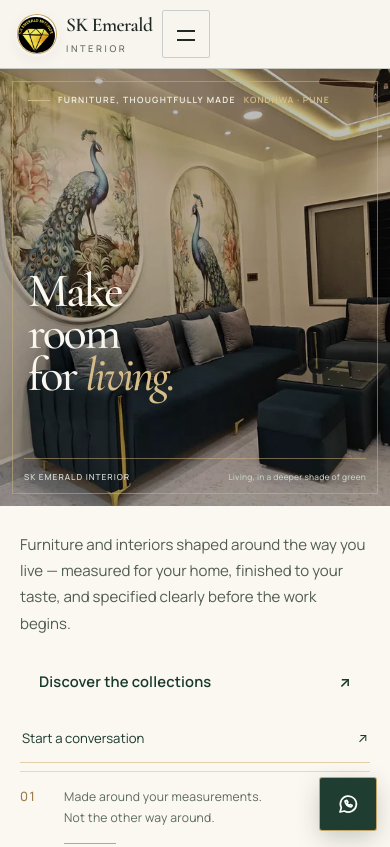
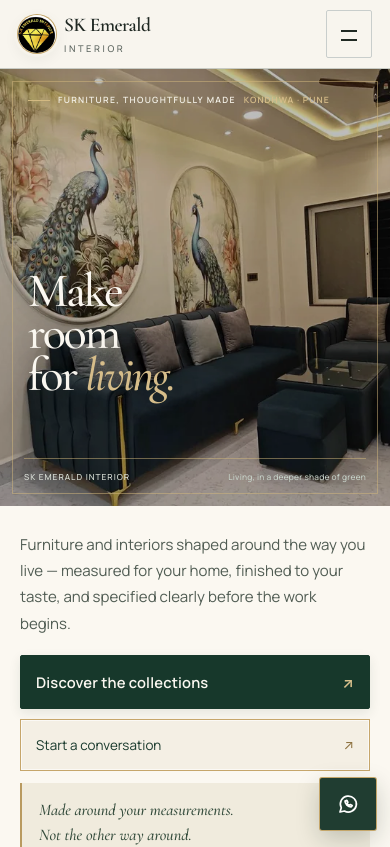
Before and after one commit to faisalahmad7/SK-emerald-landing-page, a React (Vite) app: page / in a window 390 px wide. Shown: the top 847 px of the page. Built offline with nearby package versions, Linux system fonts and the light colour scheme.

Commit message:
Polish mobile header alignment, hero buttons and tagline

```diff
--- a/src/styles-homepage-ribbon-contact.css
+++ b/src/styles-homepage-ribbon-contact.css
@@ -665,3 +665,123 @@
     transition: none !important;
   }
 }
+
+
+/* PHONE-ONLY POLISH: right-align menu, give both hero actions a button shape,
+   and make the made-to-measure note feel integrated with the light page section. */
+@media (max-width: 760px) {
+  /* Keep the wordmark against the left edge and push the menu control to the right. */
+  .site-header.header-ribbon-contact .header-ribbon-contact-inner {
+    justify-content: space-between;
+  }
+
+  .site-header.header-ribbon-contact .brand {
+    flex: 0 1 auto;
+    min-width: 0;
+    margin-right: auto !important;
+  }
+
+  .site-header.header-ribbon-contact .burger {
+    flex: 0 0 48px;
+    margin-left: auto;
+    margin-right: 0;
+  }
+
+  /* The light desktop-style CTA blended into the cream mobile surface.
+     Use a clear dark primary button and a softer, outlined secondary button. */
+  .homepage-ribbon-pass .editorial-hero .actions {
+    gap: 10px;
+    margin-top: 18px;
+  }
+
+  .homepage-ribbon-pass .editorial-hero .editorial-btn {
+    display: flex;
+    align-items: center;
+    justify-content: space-between;
+    min-height: 54px;
+    padding: 14px 18px;
+    border: 1px solid #17382B;
+    background: #17382B;
+    color: #FBF8F1;
+    box-shadow: 0 4px 12px #17382B18;
+    text-decoration: none;
+  }
+
+  .homepage-ribbon-pass .editorial-hero .editorial-btn span {
+    color: #D9C18D;
+  }
+
+  .homepage-ribbon-pass .editorial-hero .editorial-text-link {
+    display: flex;
+    align-items: center;
+    justify-content: space-between;
+    min-height: 52px;
+    padding: 13px 18px;
+    border: 1px solid #C6A66B;
+    background: #F4EFE4;
+    color: #17382B;
+    box-shadow: inset 0 0 0 1px #FFFFFFA0;
+    font-size: .84rem;
+    line-height: 1.35;
+    text-decoration: none;
+  }
+
+  .homepage-ribbon-pass .editorial-hero .editorial-text-link span {
+    flex: 0 0 auto;
+    color: #8D713F;
+  }
+
+  /* The 01 is only hidden on phones; keep the desktop proof treatment unchanged. */
+  .homepage-ribbon-pass .editorial-hero .hero-proof {
+    display: block;
+    margin: 12px var(--gut) 26px;
+    padding: 15px 17px 14px;
+    border: 0;
+    border-left: 2px solid #B99A60;
+    background: #F0EBDD;
+    color: #334B3B;
+  }
+
+  .homepage-ribbon-pass .editorial-hero .hero-proof > span:first-child {
+    display: none;
+  }
+
+  .homepage-ribbon-pass .editorial-hero .hero-proof p {
+    color: #334B3B;
+    font: italic 500 1.02rem/1.5 var(--ed-serif);
+    letter-spacing: -.005em;
+  }
+
+  .homepage-ribbon-pass .editorial-hero .hero-proof-rule {
+    display: block;
+    width: 38px;
+    height: 1px;
+    margin-top: 11px;
+    background: #B99A60;
+  }
+}
+
+@media (max-width: 420px) {
+  .site-header.header-ribbon-contact .header-ribbon-contact-inner {
+    gap: 8px;
+  }
+
+  .site-header.header-ribbon-contact .brand {
+    gap: 8px;
+  }
+
+  .site-header.header-ribbon-contact .brand b {
+    font-size: clamp(1.1rem, 5vw, 1.28rem);
+  }
+
+  .site-header.header-ribbon-contact .burger {
+    width: 46px;
+    min-width: 46px;
+    flex-basis: 46px;
+  }
+
+  .homepage-ribbon-pass .editorial-hero .editorial-text-link,
+  .homepage-ribbon-pass .editorial-hero .editorial-btn {
+    padding-inline: 15px;
+  }
+}
```
